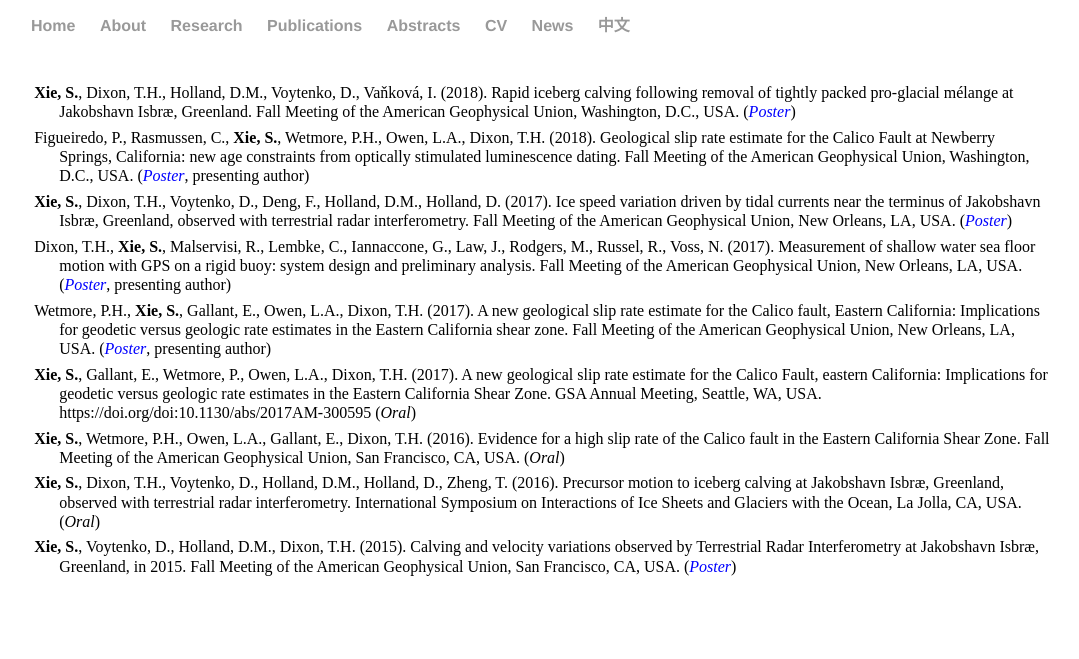
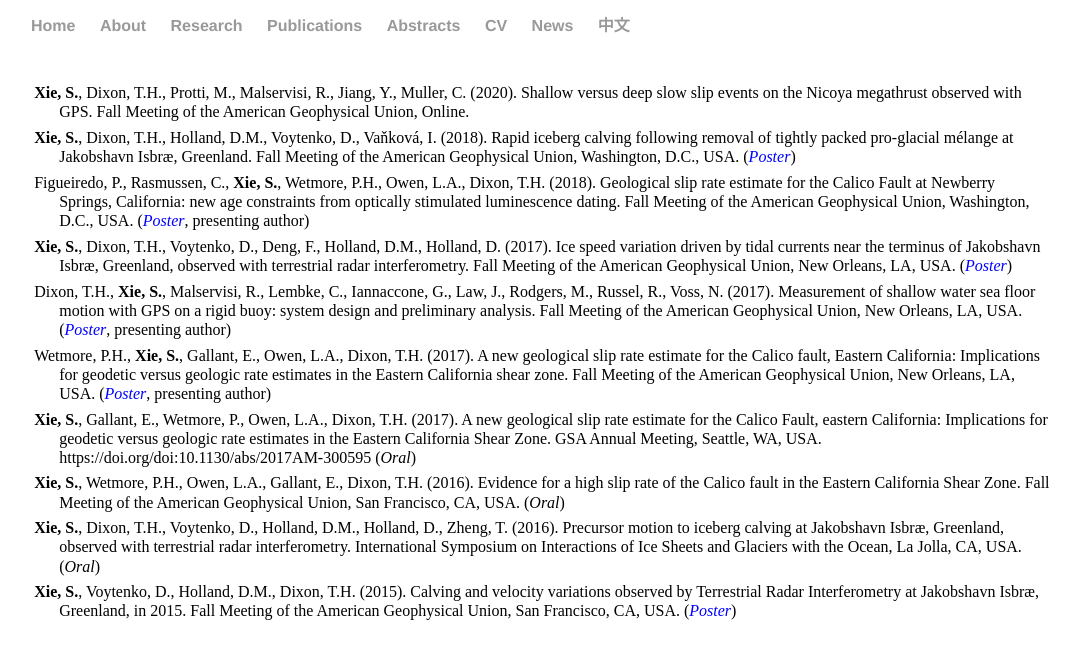
Before and after one commit to suruixie/suruixie.github.io, a Jekyll site: the page built from abstracts/index.html, in a window 1280 px wide. Shown: the top 659 px of the page, without its empty margins (97-1176 px from the left). Built offline with Jekyll 4.4.1, drawn with Linux system fonts in a browser that asks for light colours.

Commit message:
Update index.html

```diff
--- a/abstracts/index.html
+++ b/abstracts/index.html
@@ -4,6 +4,8 @@ title: Surui's presentations
 ---
 <div class="presentations">
         <p  class="publist" style="font-size:1.0em;margin-top:2em; ">
+		<strong>Xie, S.</strong>, Dixon, T.H., Protti, M., Malservisi, R., Jiang, Y., Muller, C. (2020). Shallow versus deep slow slip events on the Nicoya megathrust observed with GPS. Fall Meeting of the American Geophysical Union, Online.<br>
+	<p  class="publist" style="font-size:1.0em;">
                 <strong>Xie, S.</strong>, Dixon, T.H., Holland, D.M., Voytenko, D., Vaňková, I. (2018). Rapid iceberg calving following removal of tightly packed pro-glacial mélange at Jakobshavn Isbræ, Greenland. Fall Meeting of the American Geophysical Union, Washington, D.C., USA. (<em><a href="../files/2018/Xie_AGU18.pdf" style="color:#0000FF;">Poster</a></em>)<br>
 	<p  class="publist" style="font-size:1.0em;">
 		Figueiredo, P., Rasmussen, C., <strong>Xie, S.</strong>, Wetmore, P.H., Owen, L.A., Dixon, T.H. (2018). Geological slip rate estimate for the Calico Fault at Newberry Springs, California: new age constraints from optically stimulated luminescence dating. Fall Meeting of the American Geophysical Union, Washington, D.C., USA. (<em><a href="../files/2018/Figueiredo_AGU18.pdf" style="color:#0000FF;">Poster</a></em>, presenting author)<br>
```
